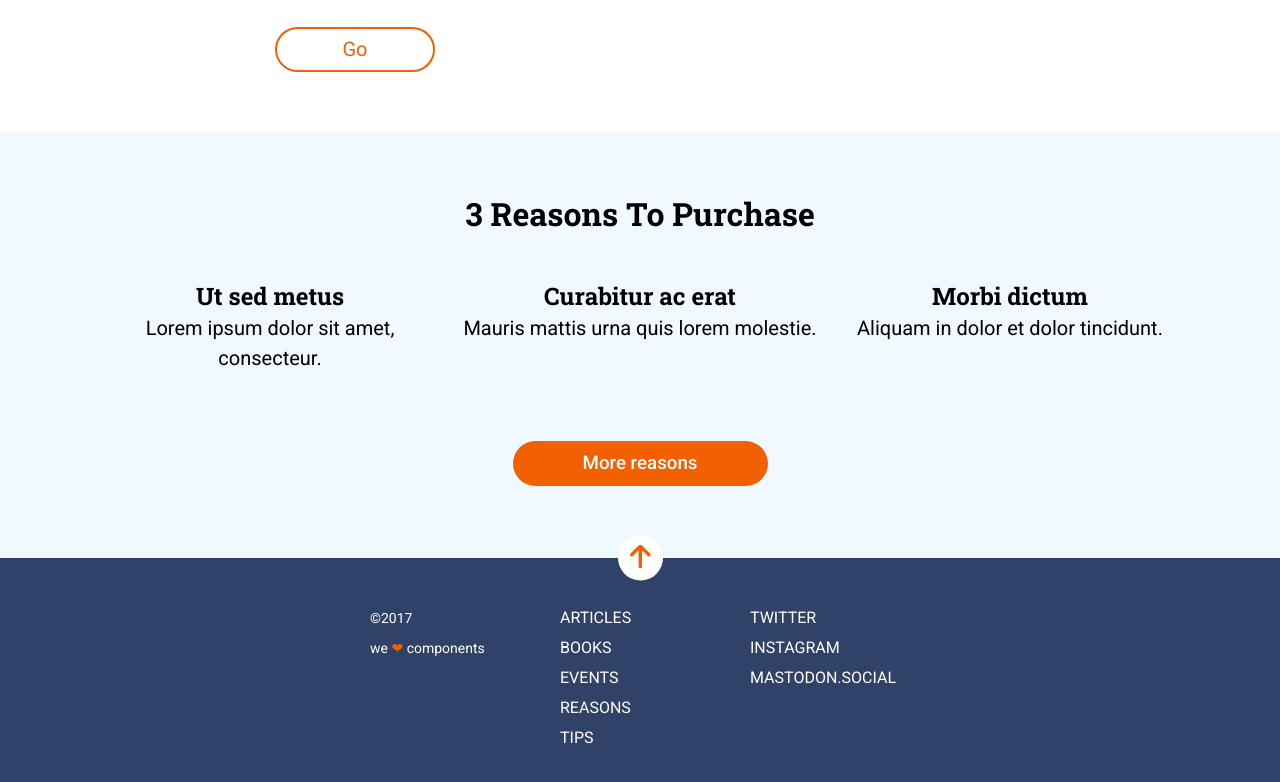
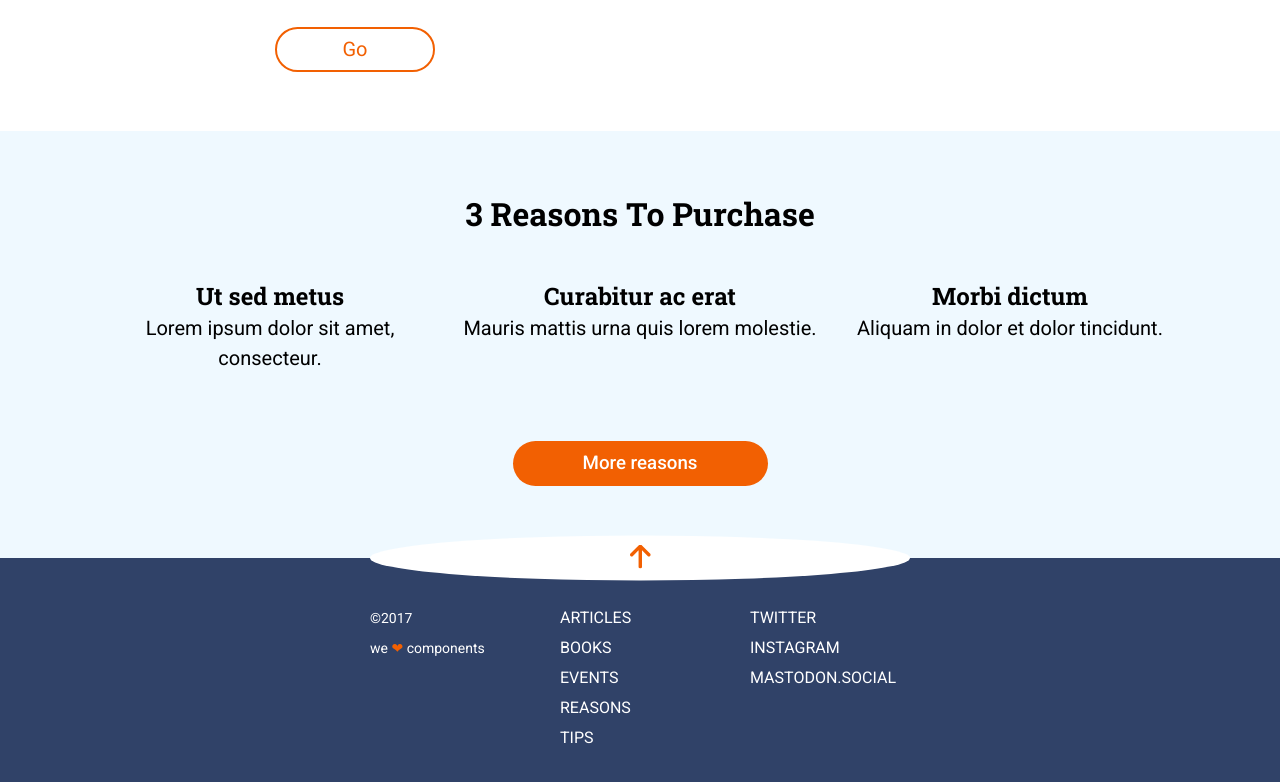
Before and after one commit to miriamela/Anonymous-Proxy, a website: page docs/index.html in a window 1280 px wide. Shown: the part 1029-1811 px from the top of the page. Drawn offline with nearby package versions, Linux system fonts and the light colour scheme; files that its build step writes are made by us from their sources.

Commit message:
create branch trial

```diff
--- a/src/scss/layout/_footer.scss
+++ b/src/scss/layout/_footer.scss
@@ -9,8 +9,8 @@
         transform: translateY(-50%);
         //border: 1px solid blue;
         border-radius: 50%;
-        width:45px;
-        height: 45px;
+        min-width: 45px;
+        min-height: 45px;
         background-color: $primary-light;
         @include flexColumn;
 
```
